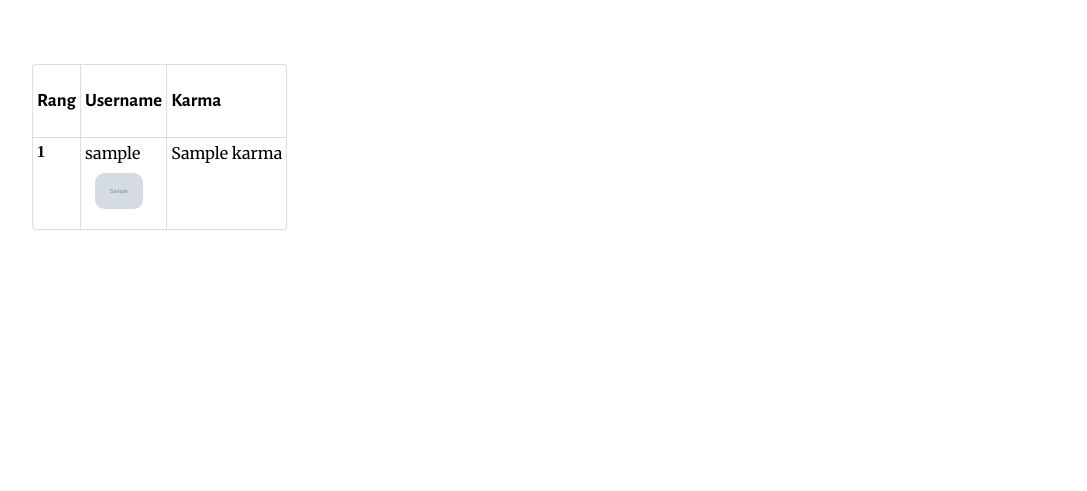
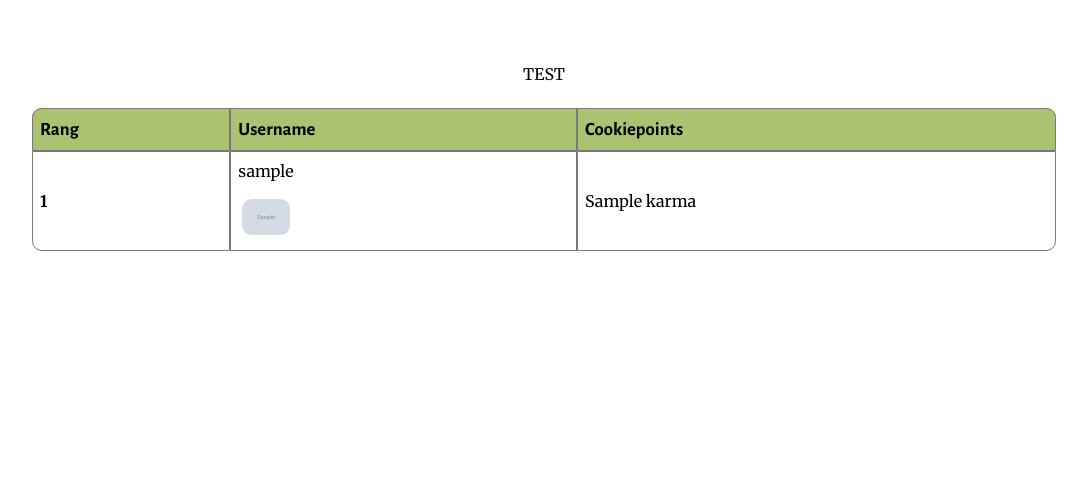
Before and after one commit to LarsZauberer/MensaRating, a Django app: template core/templates/leaderboard.html in a window 1280 px wide. Shown: the part 156-647 px from the top of the page, without its empty margins (96-1183 px from the left). Run offline with Django 4.2, Linux system fonts and the light colour scheme; the template is opened without the code that fills it: most values are stand-ins (such as "Sample title", 1, 10 or a date in 2020); grey boxes marked "Sample" are stand-in pictures.

Commit message:
zwischenstand

```diff
--- a/core/templates/leaderboard.html
+++ b/core/templates/leaderboard.html
@@ -6,9 +6,16 @@
 
 {% block content %}
 {% if user.is_authenticated %}
-<p>Du bist <strong>Rang {{rang}}!</strong></p>
+<div class="yourRang">
+    <p>Du bist <strong>Rang {{rang}}!</strong></p>
+    <p>Poste Biler</p>
+</div>
+{% else %}
+<div class="yourRang">
+    <p>TEST</p>
+</div>
 {% endif %}
-<table>
+<table cellspacing="0">
     <tr>
         <th>
             <h3>Rang</h3>
@@ -17,12 +24,14 @@
             <h3>Username</h3>
         </th>
         <th>
-            <h3>Karma</h3>
+            <h3>Cookiepoints</h3>
         </th>
     </tr>
     {% for profil in profils %}
     <tr>
-        <td><strong>{{forloop.counter}}</strong></td>
+        <td><strong>
+                <p>{{forloop.counter}}</p>
+            </strong></td>
         <td>
             <p> {{profil.0.user.username}} </p>
             {% for i in profil.1 %}
--- a/static/css/main.css
+++ b/static/css/main.css
@@ -568,36 +568,43 @@ footer {
 }
 
 /* Leaderboard */
+.yourRang{width: 100%; text-align: center; margin-bottom: 1.5rem;}
+
 table {
-    border: 1px solid #ddd;
-    border-collapse: separate;
-    border-left: 0;
-    border-radius: 4px;
-    border-spacing: 0px;
+    width: 100%;
+    text-align: left;
 }
-thead {
-    display: table-header-group;
-    vertical-align: middle;
-    border-color: inherit;
-    border-collapse: separate;
+
+tr:first-child {
+    background-color: var(--highlightedColor) !important;
 }
-tr {
-    display: table-row;
-    vertical-align: inherit;
-    border-color: inherit;
+
+tr:nth-child(odd) {
+    background-color: var(--accentColor);
 }
-th, td {
-    padding: 5px 4px 6px 4px;
-    text-align: left;
-    vertical-align: top;
-    border-left: 1px solid #ddd;
+
+th,
+td {
+    border: 0.4px solid var(--darkAccentColor);
 }
-td {
-    border-top: 1px solid #ddd;
+
+tr th:first-child {
+    border-top-left-radius: var(--borderRadMenu);
 }
-thead:first-child tr:first-child th:first-child, tbody:first-child tr:first-child td:first-child {
-    border-radius: 4px 0 0 0;
+
+tr:last-child td:first-child {
+    border-bottom-left-radius: var(--borderRadMenu);
 }
-thead:last-child tr:last-child th:first-child, tbody:last-child tr:last-child td:first-child {
-    border-radius: 0 0 0 4px;
+
+tr th:last-child {
+    border-top-right-radius: var(--borderRadMenu);
 }
+
+tr:last-child td:last-child {
+    border-bottom-right-radius: var(--borderRadMenu);
+}
+
+table h3,
+table p {
+    margin: 8px 2px 8px 6px;
+}
```
